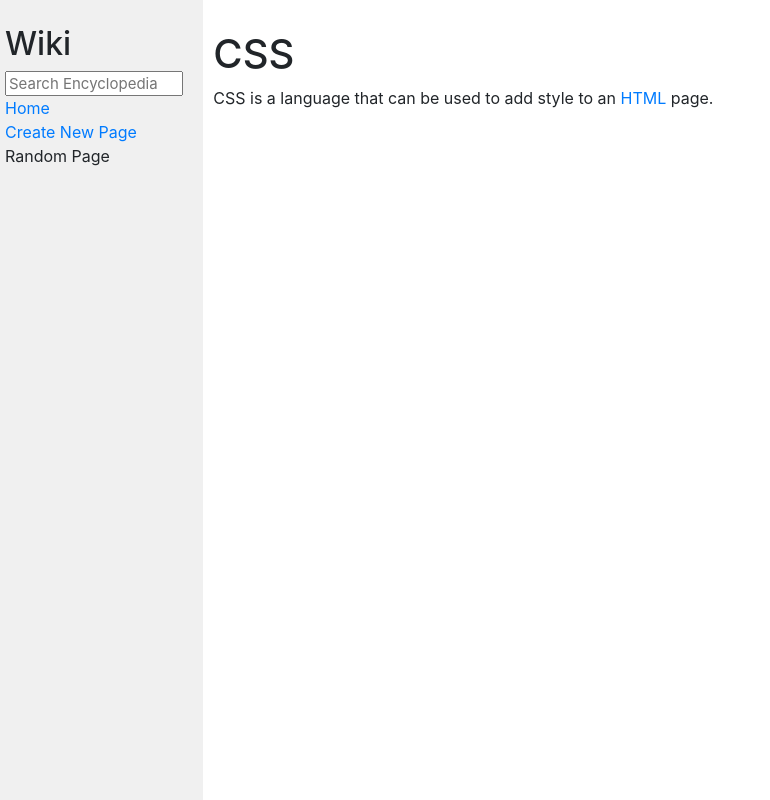
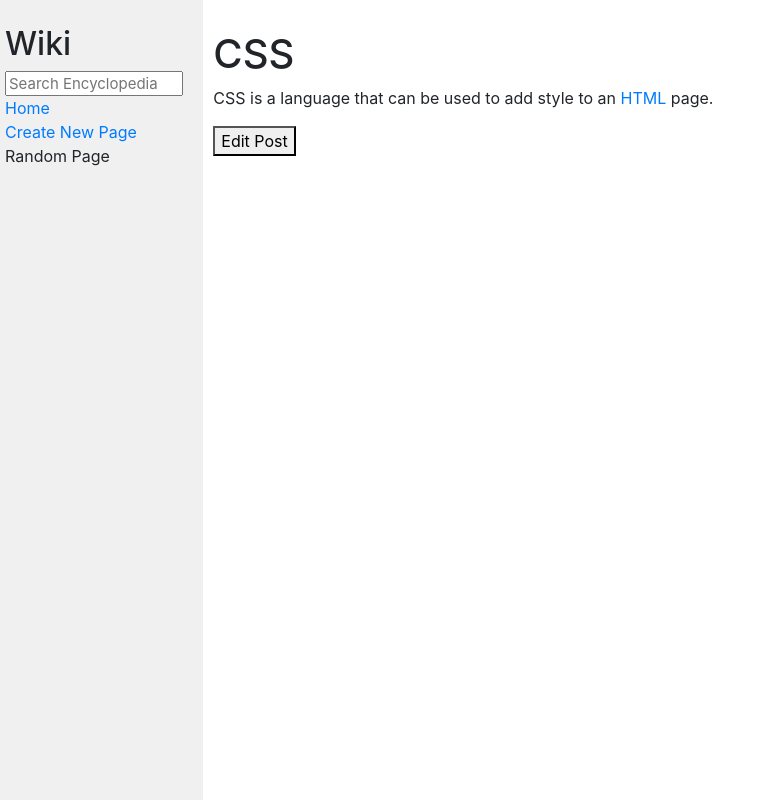
Before and after one commit to pramitsingh0/django-wiki, a Django app: page /wiki/CSS in a window 1280 px wide. Shown: the whole page, without its empty margins (0-770 px from the left). Run offline with Django 3.2, Linux system fonts and the light colour scheme; some libraries are stand-ins or nearby versions.

Commit message:
Completed feature to edit an existing file

```diff
--- a/encyclopedia/templates/encyclopedia/pages.html
+++ b/encyclopedia/templates/encyclopedia/pages.html
@@ -4,4 +4,10 @@
 
 {% block body %}
     {{ body | safe }}
+
+    <form action="{% url 'wiki:edit' %}" method="post">
+        {% csrf_token %}
+        <input type="hidden" name="title" value="{{ title }}" >
+        <button type="submit">Edit Post</button>
+    </form>
 {% endblock %}
--- a/encyclopedia/urls.py
+++ b/encyclopedia/urls.py
@@ -10,6 +10,8 @@ urlpatterns = [
     path("wiki/<str:title>", views.pages, name="pages"),
     path("search/", views.searchpage, name="search"),
     path("new/", views.newentry, name="newentry"),
-    path("save/", views.saveentry, name="saveentry")
+    path("save/", views.saveentry, name="saveentry"),
+    path("edit/", views.editpage, name="edit"),
+    path("change/", views.savechanges, name="savechange")
     # path("wiki", views.searchpage, name="search")
 ]
--- a/encyclopedia/views.py
+++ b/encyclopedia/views.py
@@ -52,3 +52,16 @@ def saveentry(request):
     with open(f"entries/{title}.md", "w") as file:
         file.write(content)
     return redirect("wiki:pages", title)
+
+def editpage(request):
+    title = request.POST.get("title", "")
+    with open(f"entries/{title}.md", "r") as readfile:
+        content = readfile.read()
+
+    return render(request, "encyclopedia/editpage.html", {"content": content, "title": title})
+
+def savechanges(request):
+    title = request.POST.get("title", "")
+    content = request.POST.get("editedContent", "")
+    util.save_entry(title, content)
+    return redirect("wiki:pages", title)
```
Also changed, not shown: entries/Django.md (+1 -1 lines), db.sqlite3.
